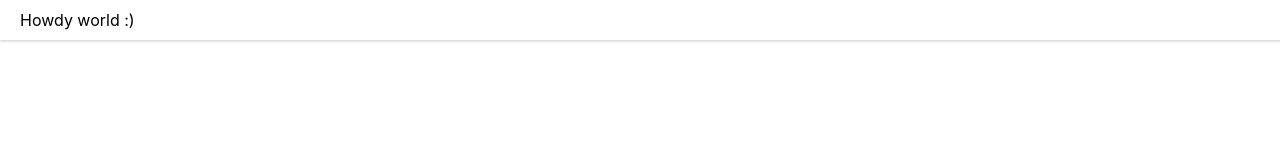
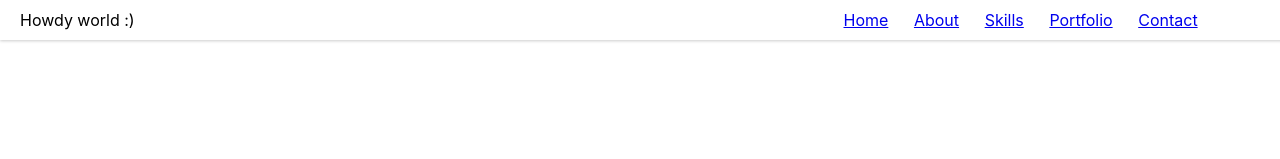
Before and after one commit to jsn-lps/jsn-lps.github.io, a React (Create React App) app: page / in a window 1280 px wide. Shown: the top 159 px of the page. Built offline with nearby package versions, Linux system fonts and the light colour scheme.

Commit message:
more framework

```diff
--- a/src/App.css
+++ b/src/App.css
@@ -37,9 +37,32 @@
 }
 
 #nav-items-left {
-  /* border: 1px solid black; */
 }
 
+#nav-items-right {
+  list-style: none;
+  justify-content: flex-end;
+  align-items: flex-end;
+  margin-left: auto;
+  margin-right: 7%;
+}
+
+#nav-items-right li {
+  display: inline;
+  padding: 1vw;
+  text-align: right;
+}
+
+#nav-items-right li:hover {
+  color: var(--acc-color);
+
+}
+
+#nav-items-right li:target {
+  color: var(--sec-color);
+  transform: scale(1.1);
+  text-decoration: none;
+}
 
 #page-banner {
   display: flex;
--- a/src/App.js
+++ b/src/App.js
@@ -7,8 +7,16 @@ function App() {
         <nav id="nav-bar">
           <div id="nav-items-left">
             Howdy world :)
+            </div>
 
-            </div>
+            <ul id="nav-items-right">
+              <li><a href="#page-wrapper" targe="_blank">Home</a></li>
+              <li ><a href="#about-section">About</a></li>
+              <li ><a href="#skills-section">Skills</a></li>
+              <li ><a href="#portfolio-section">Portfolio</a></li>
+              <li ><a href="#contact-section">Contact</a></li>
+
+            </ul>
           </nav>
 
         <section id="page-banner">
```
